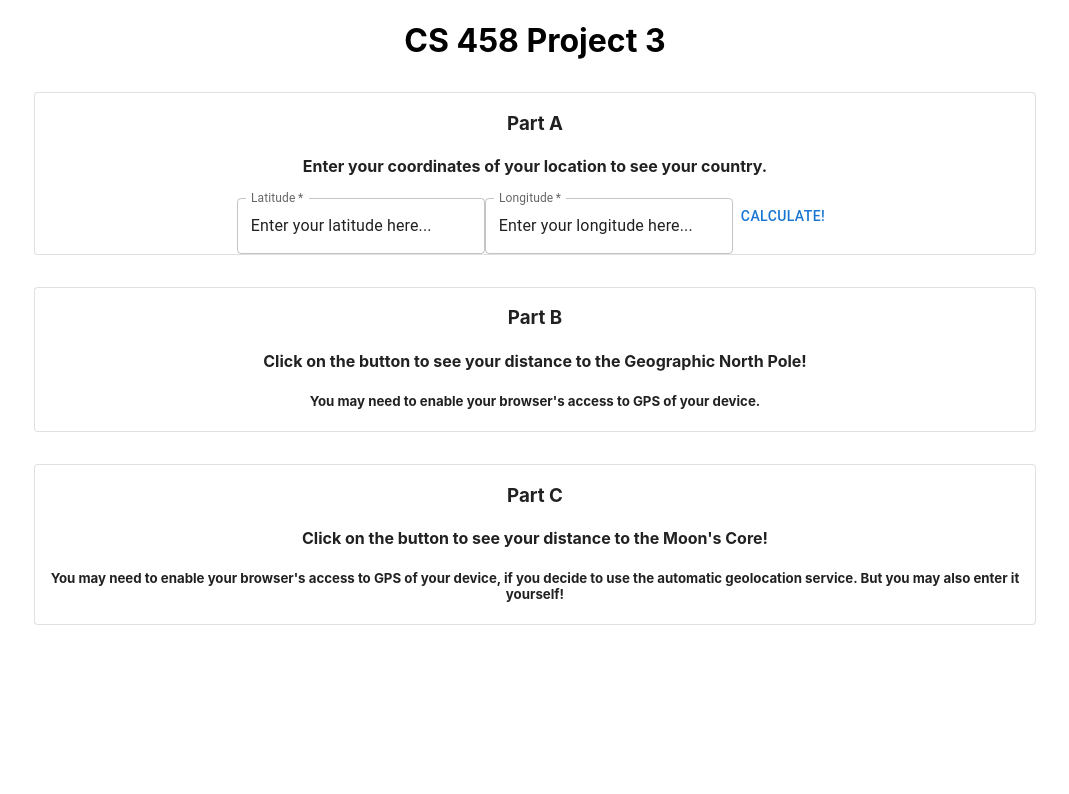
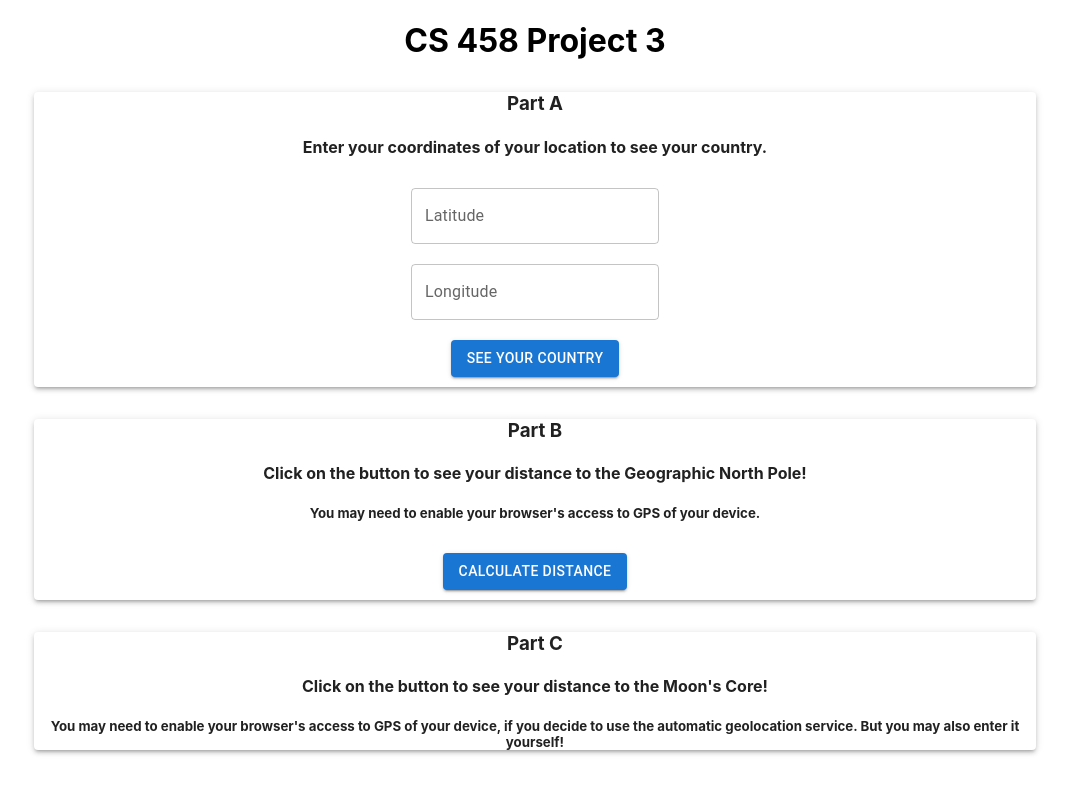
Before and after one commit to burakyuslu/CS458-Project-3, a React (Create React App) app in the folder cs458-project-3/: page / in a window 1280 px wide. Shown: the top 794 px of the page, without its empty margins (105-1174 px from the left). Built offline with nearby package versions, Linux system fonts and the light colour scheme.

Commit message:
Part A & B frontend implemented

```diff
--- a/cs458-project-3/src/App.js
+++ b/cs458-project-3/src/App.js
@@ -1,14 +1,32 @@
 import logo from './logo.svg';
 import './App.css';
+import React, { useState } from 'react';
 
 import { Paper, Grid, TextField, Button } from '@mui/material';
 
 
 function App() {
-   // const [yourCountry, setYourCountry] = useState("ExampleYourCountry");
+   const [yourCountry, setYourCountry] = useState("ExampleYourCountry");
+   const [yourDistanceToNorthPole, setYourDistanceToNorthPole] = useState("ExampleDistanceToNorthPole");
+   const [yourDistanceToMoonCore, setYourDistanceToMoonCore] = useState("ExampleDistanceToMoonCore");
 
+
+   // todo
    function calculatePartA() {
       console.log("calculatePartA called!");
+
+      let yourCountryNew = "calculatedYourCountry";
+      // calculate yourCountry
+      setYourCountry(yourCountryNew);
+   }
+
+   // todo
+   function calculatePartB() {
+      console.log("calculatePartA called!");
+
+      let yourDistanceToNorthPoleNew = "calculatedDistanceToNorthPole";
+
+      setYourDistanceToNorthPole(yourDistanceToNorthPoleNew);
    }
 
 
@@ -18,39 +36,51 @@ function App() {
          <Grid item xs={1}/>
          <Grid item xs={10}>
             <h1> CS 458 Project 3</h1>
-            <Paper elevation={3} variant="outlined" style={{margin:"3%"}} data-testid="part-a-paper">
+            <Paper elevation={3} style={{margin:"3%"}} data-testid="part-a-paper">
                <h3>Part A</h3>
                <h4>Enter your coordinates of your location to see your country.</h4>
 
+               { (yourCountry !== "ExampleYourCountry") &&
+                  <p> Your Country: {yourCountry}</p>
+               }
+
                <TextField
-                  required
-                  id="outlined-required"
+                  id="part-a-field-1-id"
                   label="Latitude"
-                  defaultValue="Enter your latitude here..."
+                  // type="text"
+                  // autoComplete="current-password"
                   data-testid="part-a-field-1"
-               />
+                  style={{margin:"1%"}}
+               /> <br/>
                <TextField
-                  required
-                  id="outlined-required"
+                  id="part-a-field-2-id"
                   label="Longitude"
-                  defaultValue="Enter your longitude here..."
+                  // type="text"
+                  // autoComplete="current-password"
                   data-testid="part-a-field-2"
-               />
+                  style={{margin:"1%"}}
+               /> <br/>
 
-               <Button onClick={calculatePartA} data-testid="part-a-button"> Calculate!</Button>
+               <Button variant="contained" onClick={calculatePartA} data-testid="part-a-button" style={{margin:"1%"}}>See Your Country</Button>
 
 
 
             </Paper>
 
-            <Paper elevation={3} variant="outlined" style={{margin:"3%"}} data-testid="part-b-paper">
+            <Paper elevation={3} style={{margin:"3%"}} data-testid="part-b-paper">
                <h3>Part B</h3>
                <h4>Click on the button to see your distance to the Geographic North Pole!</h4>
                <h5>You may need to enable your browser's access to GPS of your device.</h5>
 
+               { (yourDistanceToNorthPole !== "ExampleDistanceToNorthPole") &&
+                  <p> Your Distance To Geographic North Pole: {yourDistanceToNorthPole}</p>
+               }
+
+               <Button variant="contained" onClick={calculatePartB} data-testid="part-a-button" style={{margin:"1%"}}>Calculate Distance</Button>
+
             </Paper>
 
-            <Paper elevation={3} variant="outlined" style={{margin:"3%"}} data-testid="part-c-paper">
+            <Paper elevation={3} style={{margin:"3%"}} data-testid="part-c-paper">
                <h3>Part C</h3>
                <h4>Click on the button to see your distance to the Moon's Core!</h4>
                <h5>You may need to enable your browser's access to GPS of your device, if you decide to use the automatic geolocation service. But you may also enter it yourself!</h5>
```
